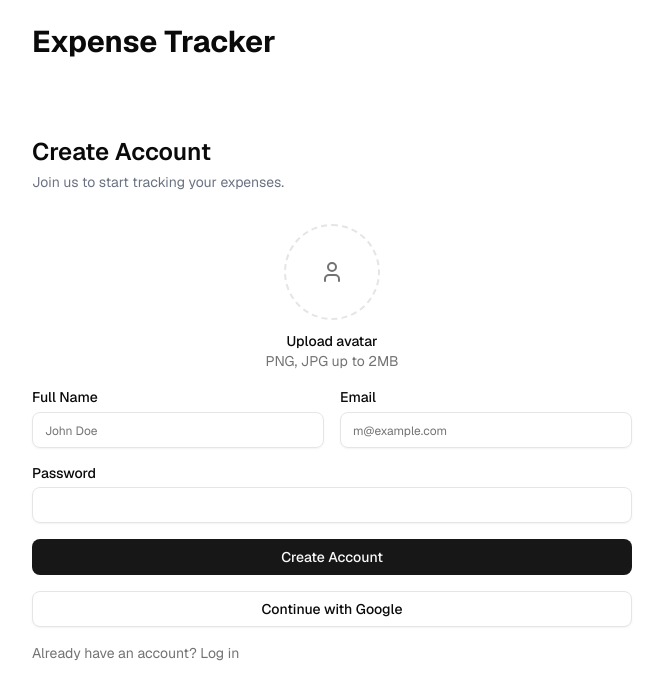
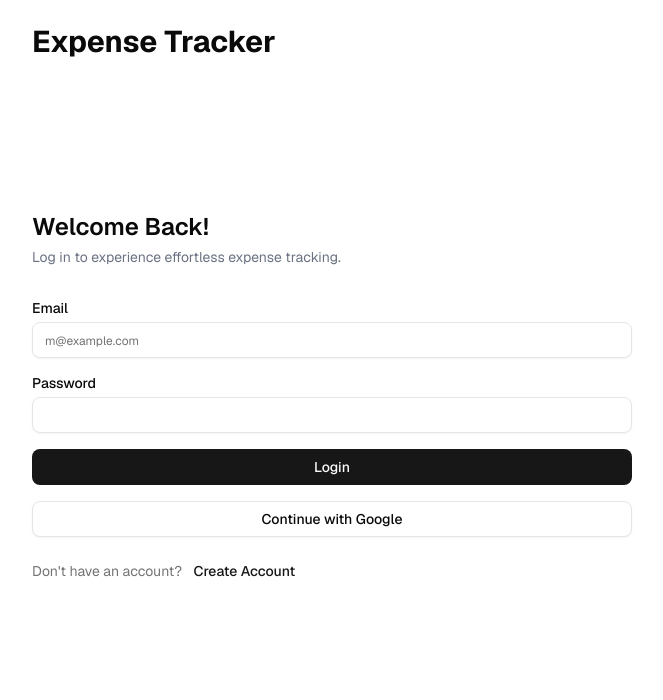
Before and after one commit to seramg/expense-tracker-2.0, a Next.js app: page / in a window 1280 px wide. Shown: the top 700 px of the page, without its empty margins (8-671 px from the left). Built offline with nearby package versions, Linux system fonts and the light colour scheme.

Commit message:
feat: Add a login page and a auth page to switch between login and create account page

```diff
--- a/src/app/(pages)/(home)/page.tsx
+++ b/src/app/(pages)/(home)/page.tsx
@@ -1,5 +1,5 @@
-import CreateAccountPage from "../../components/pages/createAccount/CreateAccountPage";
+import AuthPage from "@/components/pages/auth/AuthPage";
 
 export default function Home() {
-  return <CreateAccountPage />;
+  return <AuthPage />;
 }
--- /dev/null
+++ b/src/app/components/pages/auth/AuthPage.tsx
@@ -0,0 +1,21 @@
+"use client";
+import React, { useState } from "react";
+import LoginPage from "../login/LoginPage";
+import CreateAccountPage from "../createAccount/CreateAccountPage";
+import { PageType } from "./auth.interface";
+
+const AuthPage = () => {
+  const [authMode, setAuthMode] = useState<PageType>("signin");
+
+  const handlePageChange = (pageType: PageType) => {
+    setAuthMode(pageType);
+  };
+
+  if (authMode === "signin") {
+    return <LoginPage handlePageChange={handlePageChange} />;
+  } else {
+    return <CreateAccountPage handlePageChange={handlePageChange} />;
+  }
+};
+
+export default AuthPage;
--- /dev/null
+++ b/src/app/components/pages/auth/auth.interface.ts
@@ -0,0 +1,4 @@
+export type PageType = "signin" | "signup";
+export interface AuthPageProps {
+  handlePageChange?: (pageType: PageType) => void;
+}
--- a/src/app/components/pages/createAccount/CreateAccountPage.tsx
+++ b/src/app/components/pages/createAccount/CreateAccountPage.tsx
@@ -16,8 +16,9 @@ import FormTextField from "@/shared/components/forms/FormTextField";
 import { DEFAULT_VALUES, formSchema } from "./schema";
 import getPayloadFormData from "@/shared/lib/getPayload";
 import { signIn } from "next-auth/react";
+import { AuthPageProps } from "../auth/auth.interface";
 
-const CreateAccountPage = () => {
+const CreateAccountPage = ({ handlePageChange }: AuthPageProps) => {
   const form = useForm<z.infer<typeof formSchema>>({
     resolver: zodResolver(formSchema),
     defaultValues: DEFAULT_VALUES,
@@ -114,7 +115,16 @@ const CreateAccountPage = () => {
           Continue with Google
         </Button>
 
-        <FieldDescription>Already have an account? Log in</FieldDescription>
+        <FieldDescription>
+          Already have an account?{" "}
+          <Button
+            variant="link"
+            onClick={() => handlePageChange?.("signin")}
+            className="px-2! cursor-pointer"
+          >
+            Log in
+          </Button>
+        </FieldDescription>
       </form>
     </div>
   );
--- /dev/null
+++ b/src/app/components/pages/login/LoginPage.tsx
@@ -0,0 +1,99 @@
+"use client";
+import { Button } from "@/components/ui/button";
+import {
+  Field,
+  FieldLabel,
+  FieldDescription,
+  FieldError,
+} from "@/components/ui/field";
+import { ImageUpload } from "@/components/ui/imageUpload";
+import FormTextField from "@/shared/components/forms/FormTextField";
+import getPayloadFormData from "@/shared/lib/getPayload";
+import { zodResolver } from "@hookform/resolvers/zod";
+import { signIn } from "next-auth/react";
+import React from "react";
+import { useForm, Controller } from "react-hook-form";
+import { toast } from "react-toastify";
+import z from "zod";
+import { DEFAULT_VALUES, formSchema } from "./schema";
+import { useRouter } from "next/navigation";
+import { AuthPageProps } from "../auth/auth.interface";
+
+const LoginPage = ({ handlePageChange }: AuthPageProps) => {
+  const router = useRouter();
+
+  type LoginFormData = z.infer<typeof formSchema>;
+  const form = useForm<z.infer<typeof formSchema>>({
+    resolver: zodResolver(formSchema),
+    defaultValues: DEFAULT_VALUES,
+  });
+
+  const onSubmit = async (data: LoginFormData) => {
+    const res = await signIn("credentials", {
+      email: data.email,
+      password: data.password,
+      redirect: false, // ✅ handle redirect manually
+    });
+
+    if (res?.error) {
+      toast.error("Invalid email or password");
+      return;
+    }
+
+    toast.success("Logged in successfully");
+    router.push("/dashboard");
+  };
+
+  return (
+    <div className="max-w-1/2 w-full py-8">
+      <div className="flex flex-col gap-1 mb-8">
+        <h2 className="text-2xl font-semibold">Welcome Back!</h2>
+        <p className="text-gray-500 text-sm">
+          Log in to experience effortless expense tracking.
+        </p>
+      </div>
+
+      <form
+        onSubmit={form.handleSubmit(onSubmit)}
+        className="flex flex-col gap-4 justify-between"
+      >
+        {/* Email Field */}
+        <FormTextField
+          name="email"
+          control={form.control}
+          placeholder="m@example.com"
+          label="Email"
+        />
+
+        {/* Password Field */}
+        <FormTextField
+          name="password"
+          control={form.control}
+          label="Password"
+        />
+
+        <Button type="submit">Login</Button>
+        <Button
+          type="button"
+          variant="outline"
+          onClick={() => signIn("google", { callbackUrl: "/dashboard" })}
+        >
+          Continue with Google
+        </Button>
+
+        <FieldDescription>
+          Don&apos;t have an account?{" "}
+          <Button
+            variant="link"
+            onClick={() => handlePageChange?.("signup")}
+            className="px-2! cursor-pointer"
+          >
+            Create Account
+          </Button>
+        </FieldDescription>
+      </form>
+    </div>
+  );
+};
+
+export default LoginPage;
--- /dev/null
+++ b/src/app/components/pages/login/schema.ts
@@ -0,0 +1,17 @@
+import * as z from "zod";
+
+export const formSchema = z.object({
+  password: z
+    .string()
+    .min(8, "Password must be at least 8 characters long.")
+    .max(16, "Password must be at most 32 characters long.")
+    .regex(/[A-Z]/, "Password must contain at least one uppercase letter")
+    .regex(/[0-9]/, "Password must contain at least one number")
+    .regex(/[^A-Za-z0-9]/, "Must contain at least one special character"),
+  email: z.string().email("Invalid email address"),
+});
+
+export const DEFAULT_VALUES = {
+  email: "",
+  password: "",
+};
```
